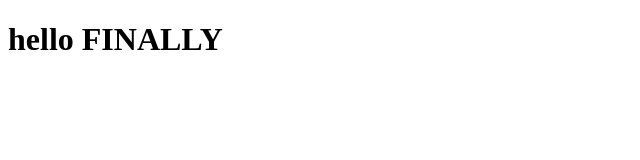
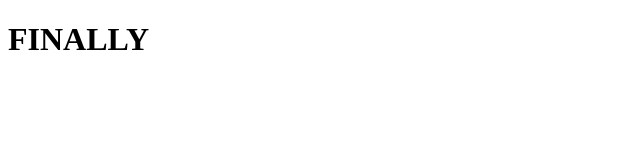
Before and after one commit to Chahdane/inception, a plain HTML site: page index.html in a window 1280 px wide. Shown: the whole page, without its empty margins (0-640 px from the left). Drawn offline with Linux system fonts and the light colour scheme.

Commit message:
updated v

```diff
--- a/index.html
+++ b/index.html
@@ -7,6 +7,6 @@
     <title>Document</title>
 </head>
 <body>
-    <h1>hello FINALLY</h1>
+    <h1> FINALLY</h1>
 </body>
 </html>
```
Also changed, not shown: 6 other files.
